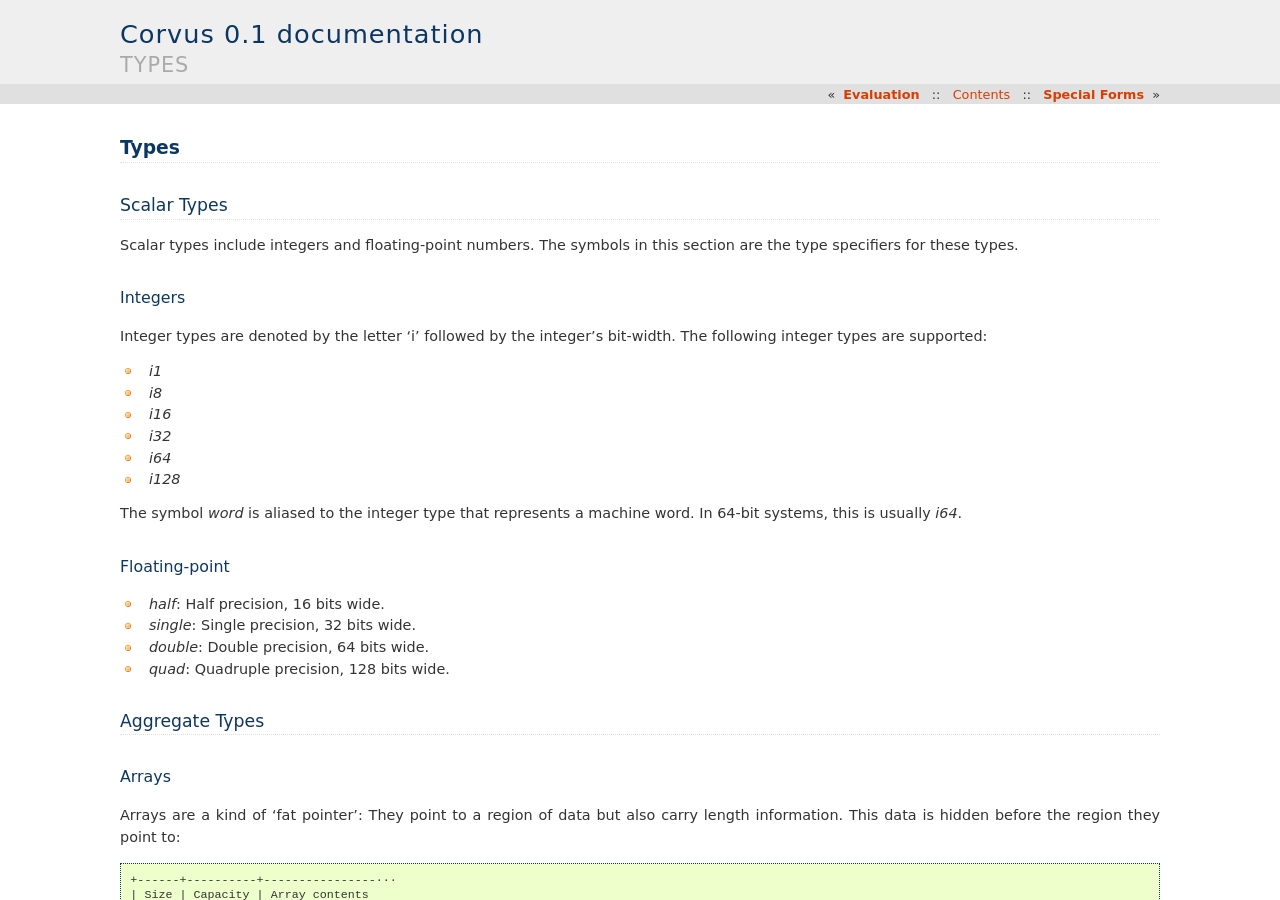
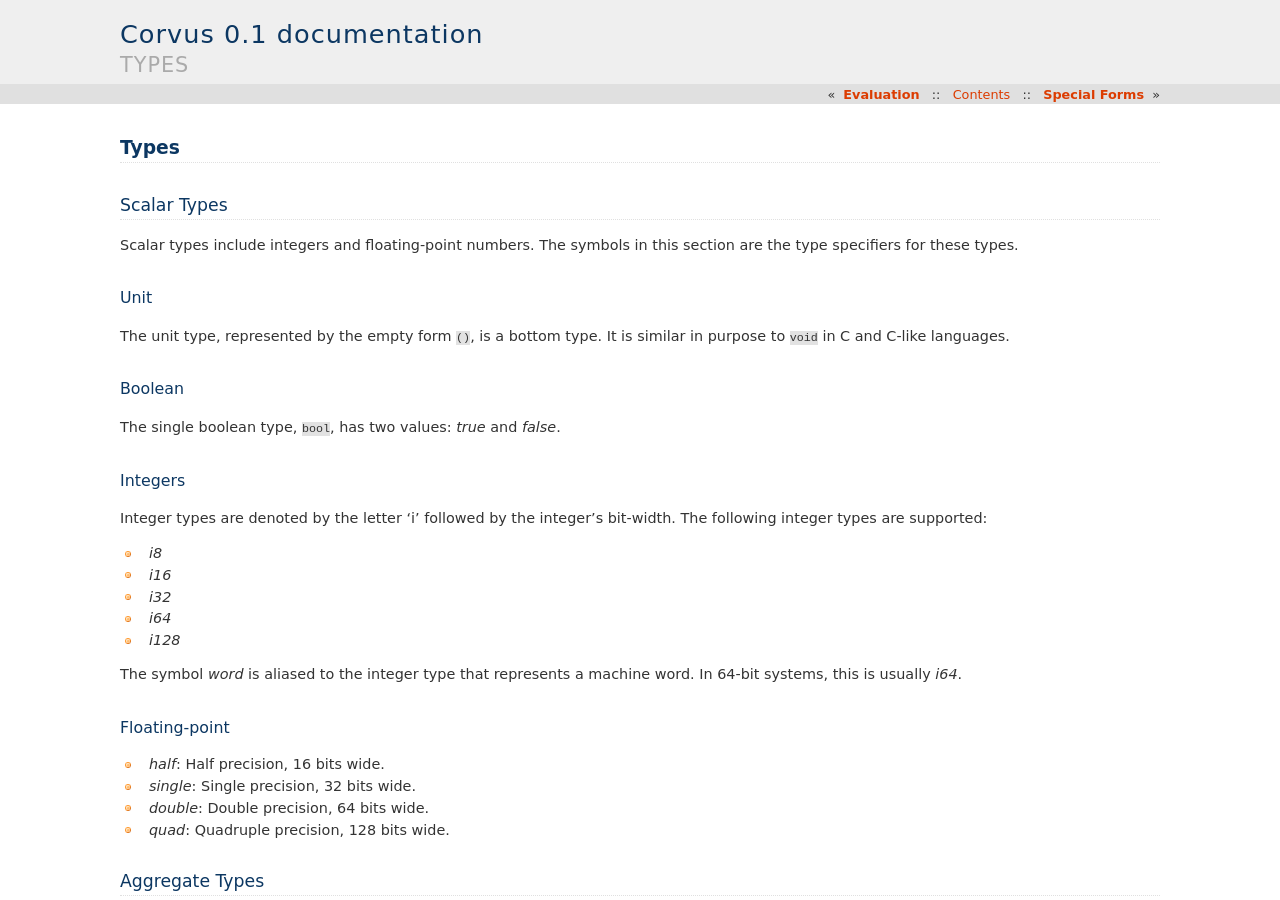
Before and after one commit to eudoxia0/corvus, a Sphinx documentation site: the page built from docs/types.rst, in a window 1280 px wide and 900 px high. Built offline with Sphinx 7.4.7, drawn with Linux system fonts in a browser that asks for light colours; formulas are drawn with MathJax 3.

Commit message:
Change types docs

```diff
--- a/docs/types.rst
+++ b/docs/types.rst
@@ -8,13 +8,23 @@ Scalar Types
 Scalar types include integers and floating-point numbers. The symbols in this
 section are the type specifiers for these types.
 
+Unit
+----
+
+The unit type, represented by the empty form :code:`()`, is a bottom type. It is
+similar in purpose to :code:`void` in C and C-like languages.
+
+Boolean
+-------
+
+The single boolean type, :code:`bool`, has two values: `true` and `false`.
+
 Integers
 --------
 
 Integer types are denoted by the letter 'i' followed by the integer's
 bit-width. The following integer types are supported:
 
-* `i1`
 * `i8`
 * `i16`
 * `i32`
```
